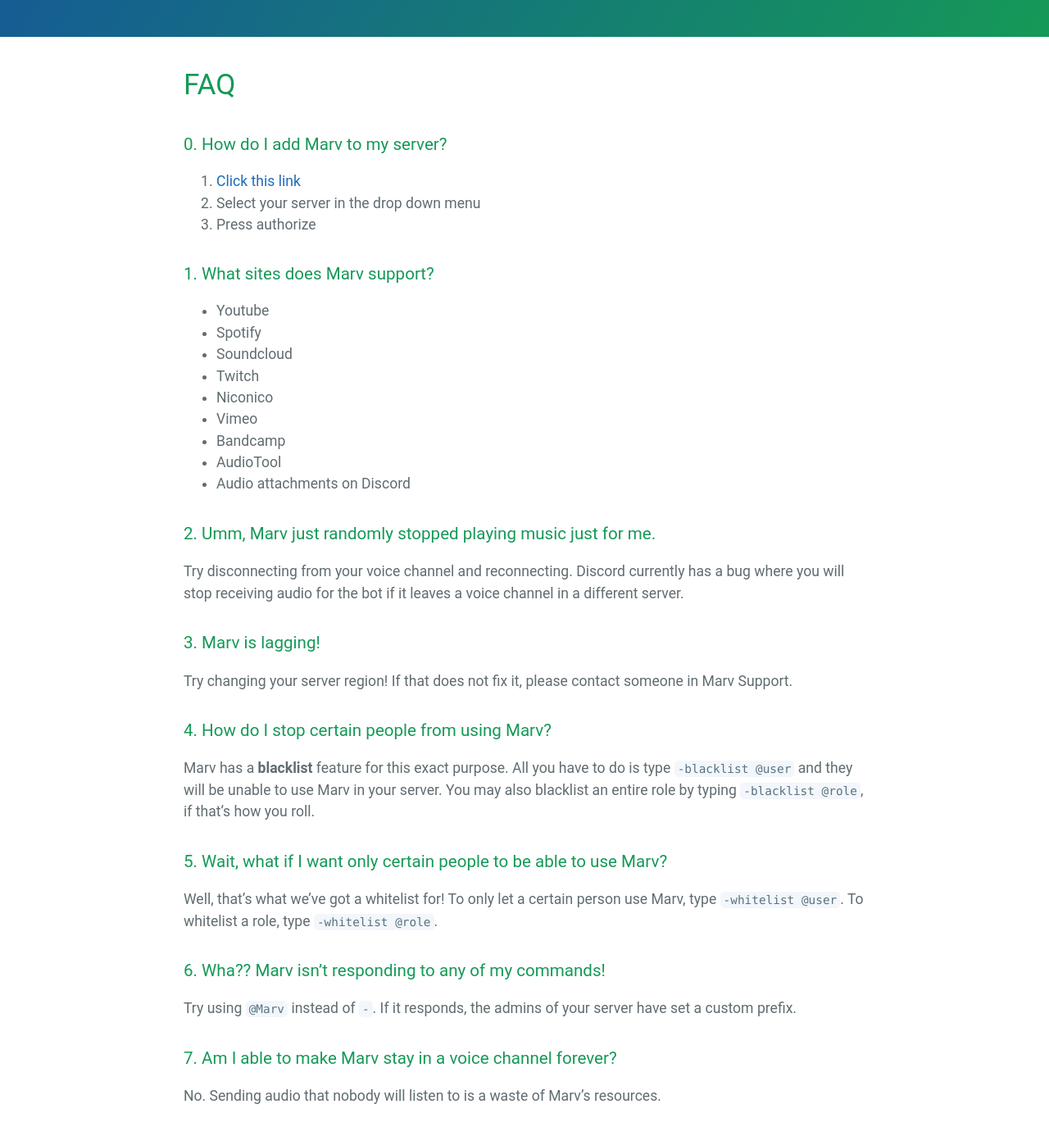
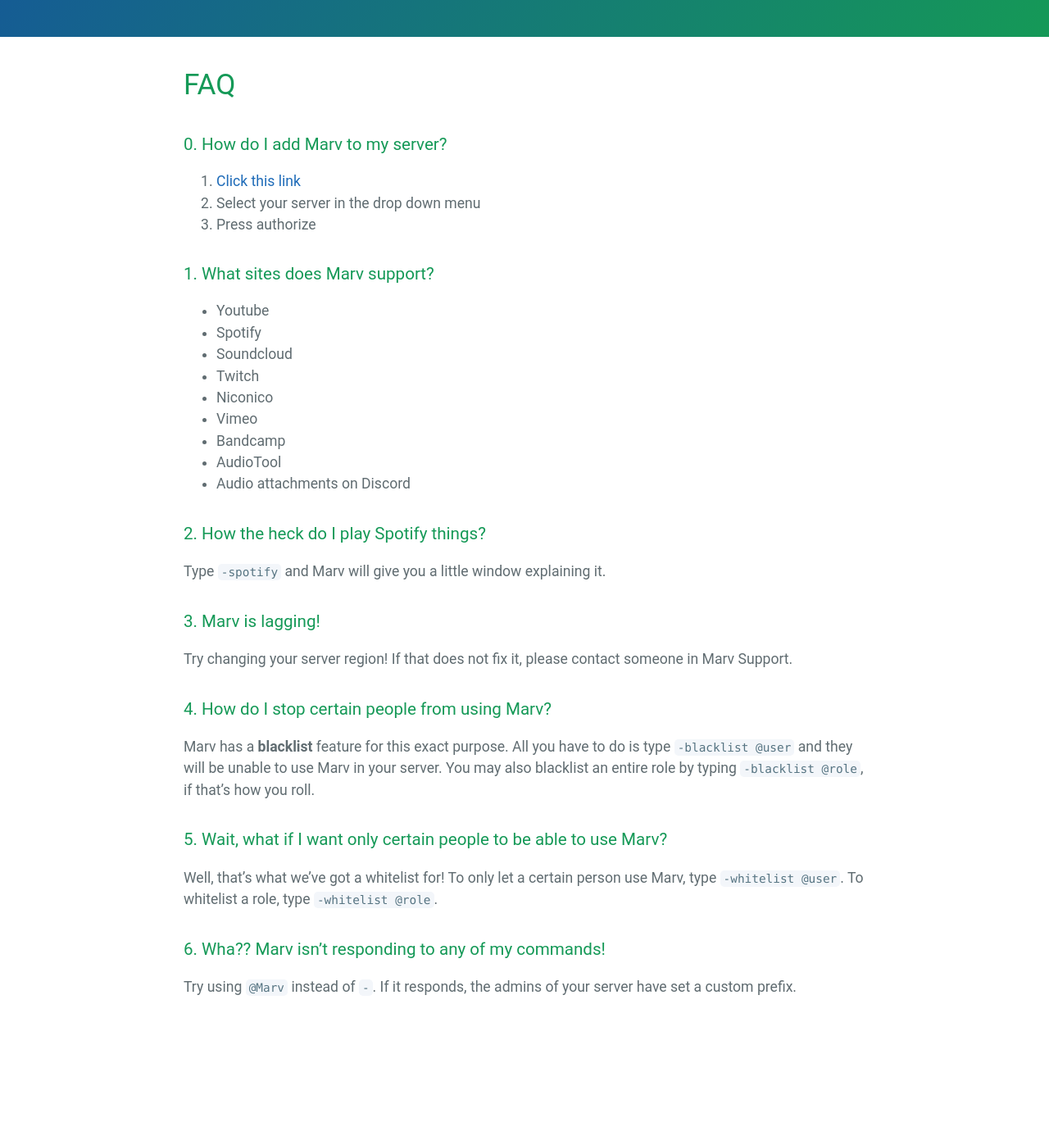
Before and after one commit to mymindishazel/marv-docs, a Jekyll site: the page built from faq.md, in a window 1280 px wide and 1400 px high, scrolled down 195 px. Shown: the top 1386 px of the window at 82% size. Built offline with Jekyll 4.4.1, drawn with Linux system fonts in a browser that asks for light colours; our own code applies the rules of GitHub Pages for plain Markdown files; after the commit the page ends 1462 px from its top, so only the background shows below that.

Commit message:
Update faq.md

```diff
--- a/faq.md
+++ b/faq.md
@@ -16,8 +16,8 @@
 - AudioTool
 - Audio attachments on Discord
 
-### 2. Umm, Marv just randomly stopped playing music just for me.
-Try disconnecting from your voice channel and reconnecting. Discord currently has a bug where you will stop receiving audio for the bot if it leaves a voice channel in a different server.
+### 2. How the heck do I play Spotify things?
+Type `-spotify` and Marv will give you a little window explaining it.
 
 ### 3. Marv is lagging!
 Try changing your server region! If that does not fix it, please contact someone in Marv Support.
@@ -30,6 +30,3 @@ Well, that's what we've got a whitelist for! To only let a certain person use Ma
 
 ### 6. Wha?? Marv isn't responding to any of my commands!
 Try using `@Marv` instead of `-`. If it responds, the admins of your server have set a custom prefix.
-
-### 7. Am I able to make Marv stay in a voice channel forever?
-No. Sending audio that nobody will listen to is a waste of Marv's resources.
```
